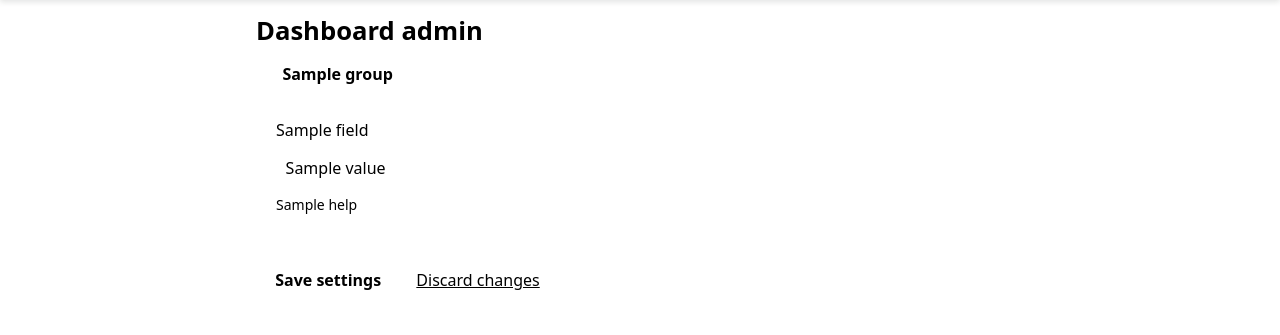
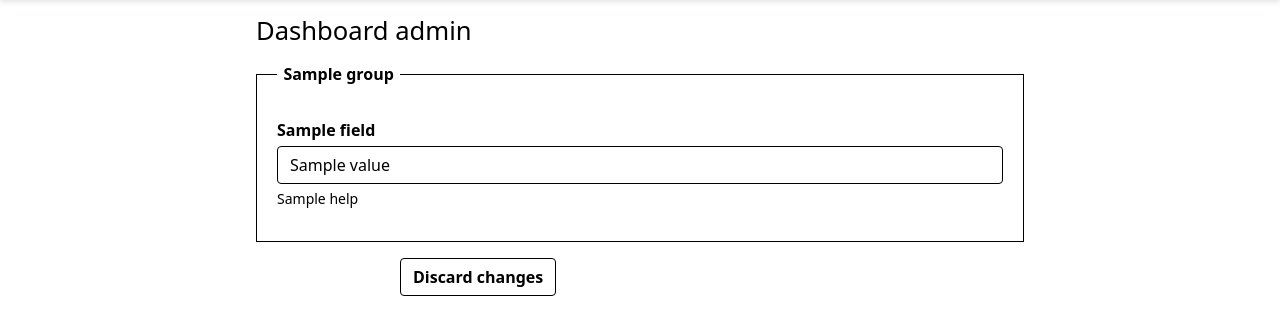
Before and after one commit to corbatrails/webscorer-race-dashboard, a Flask app: template templates/admin.html in a window 1280 px wide. Shown: the part 53-388 px from the top of the page. Run offline with Flask 3, Linux system fonts and the light colour scheme; the template is opened without the code that fills it: most values are stand-ins (such as "Sample title", 1, 10 or a date in 2020); parts of the project's set-up code (start-up, migrations or seed data) failed here and were passed over; some libraries are stand-ins or nearby versions.

Commit message:
feat: apply Woodland Bootstrap to admin pages
Co-authored-by: Copilot App <223556219+Copilot@users.noreply.github.com>

```diff
--- a/admin.py
+++ b/admin.py
@@ -211,7 +211,7 @@ def _build_blueprint():
 
     @bp.context_processor
     def theme_context():
-        return {"color_scheme": current_app.config["dashboard"].get("color_scheme", "dark")}
+        return {"color_scheme": current_app.config["dashboard"].get("color_scheme", "light")}
 
     @bp.after_request
     def security_headers(response):
--- a/static/admin.css
+++ b/static/admin.css
@@ -11,88 +11,209 @@ body {
   font: 16px/1.5 system-ui, -apple-system, "Segoe UI", sans-serif;
 }
 
-h1 { margin: 0 0 1rem; font-size: 1.4rem; }
+h1 {
+  margin: 0 0 1rem;
+  color: var(--text-primary);
+  font-size: 1.4rem;
+}
+
+.admin-header,
+.admin-main {
+  max-width: 48rem;
+  margin-right: auto;
+  margin-left: auto;
+}
 
 .admin-header {
   display: flex;
   align-items: center;
   justify-content: space-between;
   gap: 1rem;
-  max-width: 48rem;
-  margin: 0 auto 1rem;
+  margin-bottom: 1rem;
 }
 
 .admin-header h1 { margin: 0; }
-.header-actions { display: flex; align-items: center; gap: 1rem; flex-wrap: wrap; }
-.header-link { color: var(--accent-primary); font-weight: 600; }
 
 .admin-card {
   max-width: 48rem;
   margin: 0 auto;
   padding: 1.25rem;
+  color: var(--text-body);
   background: var(--bg-card);
-  border: 1px solid var(--border-color);
-  border-radius: 8px;
+  border-color: var(--border-color);
+  box-shadow: none;
 }
 
-.admin-login { max-width: 24rem; margin-top: 10vh; }
-
-label { display: block; margin: 0.75rem 0 0.25rem; color: var(--text-muted); }
-
-input, select {
-  width: 100%;
-  padding: 0.6rem;
-  font: inherit;
-  color: var(--text-body);
-  background: var(--bg-primary);
-  border: 1px solid var(--border-color);
-  border-radius: 6px;
+.admin-login-page {
+  display: flex;
+  min-height: 100vh;
+  align-items: flex-start;
+  justify-content: center;
 }
 
-button {
-  margin-top: 1rem;
-  padding: 0.6rem 1.2rem;
-  font: inherit;
-  font-weight: 600;
-  color: #000;
-  background: var(--accent-primary);
-  border: 0;
-  border-radius: 6px;
-  cursor: pointer;
+.admin-login {
+  width: min(100%, 24rem);
+  margin-top: 10vh;
 }
 
-button.secondary {
-  margin-top: 0;
+.admin-main .admin-card { margin-bottom: 1rem; }
+
+fieldset.admin-card legend {
+  float: none;
+  width: auto;
+  margin: 0;
+  padding: 0 0.4rem;
+  color: var(--accent-primary);
+  font-size: 1rem;
+  font-weight: 700;
+}
+
+.field { margin-bottom: 0.75rem; }
+
+.form-label {
+  margin: 0.75rem 0 0.25rem;
+  color: var(--text-muted);
+  font-weight: 600;
+}
+
+.form-control,
+.form-select {
+  color: var(--text-body);
+  background-color: var(--bg-primary);
+  border-color: var(--border-color);
+  border-radius: 0.25rem;
+}
+
+.form-control:focus,
+.form-select:focus,
+.form-check-input:focus {
+  border-color: var(--accent-primary);
+  box-shadow: 0 0 0 0.2rem color-mix(in srgb, var(--accent-primary) 30%, transparent);
+}
+
+.help.form-text {
+  margin: 0.25rem 0 0;
+  color: var(--text-muted);
+  font-size: 0.875rem;
+}
+
+.field-error.invalid-feedback,
+.form-error,
+.admin-error {
+  color: var(--error-color);
+}
+
+.field-error.invalid-feedback {
+  margin-top: 0.25rem;
+  font-size: 0.875rem;
+}
+
+.has-error .form-control,
+.has-error .form-select {
+  border-color: var(--error-color);
+}
+
+.alert {
+  border-color: var(--border-color);
+}
+
+.alert-danger {
+  color: var(--error-color);
+  background: var(--bg-card);
+}
+
+.alert-success {
+  color: var(--success-color);
+  background: var(--bg-card);
+}
+
+label.check.form-check {
+  display: flex;
+  align-items: center;
+  gap: 0.6rem;
+  min-height: 1.5rem;
+  margin: 0.75rem 0 0.25rem;
+  padding-left: 0;
+  color: var(--text-body);
+}
+
+label.check .form-check-input {
+  flex: none;
+  width: 1.2rem;
+  height: 1.2rem;
+  margin: 0;
+  background-color: var(--bg-primary);
+  border-color: var(--border-color);
+}
+
+label.check .form-check-input:checked {
+  background-color: var(--accent-primary);
+  border-color: var(--accent-primary);
+}
+
+.race-picker { margin-top: 0.5rem; }
+
+.race-picker-row {
+  display: flex;
+  gap: 0.5rem;
+}
+
+.race-picker-row select {
+  flex: 1;
+  min-width: 0;
+}
+
+.actions {
+  display: flex;
+  align-items: center;
+  flex-wrap: wrap;
+  gap: 0.75rem;
+  margin-bottom: 2rem;
+}
+
+.btn {
+  border-radius: 0.25rem;
+  font-weight: 600;
+}
+
+.btn-primary {
+  color: #fff;
+  background: var(--accent-primary);
+  border-color: var(--accent-primary);
+}
+
+[data-theme="dark"] .btn-primary {
+  color: #171D18;
+}
+
+.btn-primary:hover,
+.btn-primary:focus-visible {
+  color: #fff;
+  background: var(--text-primary);
+  border-color: var(--text-primary);
+}
+
+[data-theme="dark"] .btn-primary:hover,
+[data-theme="dark"] .btn-primary:focus-visible {
+  color: #171D18;
+}
+
+.btn-outline-secondary,
+.secondary-link {
   color: var(--text-body);
   background: transparent;
-  border: 1px solid var(--border-color);
+  border-color: var(--border-color);
 }
 
-.admin-error { color: var(--error-color); }
+.btn-outline-secondary:hover,
+.btn-outline-secondary:focus-visible {
+  color: var(--text-primary);
+  background: var(--bg-track);
+  border-color: var(--border-color);
+}
 
-.admin-main { max-width: 48rem; margin: 0 auto; }
-.admin-main .admin-card { margin: 0 0 1rem; }
-fieldset.admin-card legend { padding: 0 0.4rem; font-weight: 600; color: var(--accent-primary); }
-.field { margin-bottom: 0.5rem; }
-.help { margin: 0.25rem 0 0; font-size: 0.875rem; color: var(--text-muted); }
-.field-error, .form-error { color: var(--error-color); }
-.field-error { margin: 0.25rem 0 0; font-size: 0.875rem; }
-.has-error input, .has-error select { border-color: var(--error-color); }
-.form-error, .notice {
-  padding: 0.75rem 1rem;
-  border: 1px solid currentColor;
-  border-radius: 6px;
-}
-.notice { color: var(--success-color); }
-label.check { display: flex; align-items: center; gap: 0.6rem; color: var(--text-body); }
-label.check input { width: 1.2rem; height: 1.2rem; margin: 0; }
-.race-picker { margin-top: 0.5rem; }
-.race-picker-row { display: flex; gap: 0.5rem; }
-.race-picker-row select { flex: 1; min-width: 0; }
-.actions { display: flex; align-items: center; gap: 1rem; flex-wrap: wrap; margin-bottom: 2rem; }
-.actions button { margin-top: 0; }
-.secondary-link { color: var(--text-muted); }
 @media (max-width: 30rem) {
   body { padding: 0.5rem; }
   .race-picker-row { flex-direction: column; }
+  .admin-login { margin-top: 5vh; }
 }
--- a/templates/admin.html
+++ b/templates/admin.html
@@ -4,56 +4,57 @@
     <meta charset="UTF-8">
     <meta name="viewport" content="width=device-width, initial-scale=1.0">
     <title>Dashboard admin</title>
+    <link rel="stylesheet" href="/static/vendor/bootstrap.min.css">
     <link rel="stylesheet" href="{{ url_for('static', filename='theme.css') }}">
     <link rel="stylesheet" href="{{ url_for('static', filename='operator.css') }}">
     <link rel="stylesheet" href="{{ url_for('static', filename='admin.css') }}">
     <script src="{{ url_for('static', filename='admin.js') }}" defer></script>
 </head>
-<body class="operator-page operator-page--admin" data-theme="{{ color_scheme }}">
+<body class="operator-page operator-page--admin" data-theme="{{ color_scheme }}" data-bs-theme="{{ color_scheme }}">
     {% include "operator_nav.html" %}
     <header class="admin-header operator-page-header">
         <h1>Dashboard admin</h1>
     </header>
     <main class="admin-main">
-        {% if notice %}<p class="notice operator-status operator-status--success" role="status">{{ notice }}</p>{% endif %}
-        {% if form_error %}<p class="form-error operator-status operator-status--error" role="alert">{{ form_error }}</p>{% endif %}
+        {% if notice %}<p class="notice operator-status operator-status--success alert alert-success rounded-0" role="status">{{ notice }}</p>{% endif %}
+        {% if form_error %}<p class="form-error operator-status operator-status--error alert alert-danger rounded-0" role="alert">{{ form_error }}</p>{% endif %}
         <form method="post" action="{{ url_for('admin.save') }}" class="settings-form" novalidate>
             <input type="hidden" name="csrf_token" value="{{ csrf_token }}">
             <input type="hidden" name="revision" value="{{ revision }}">
             {% for group in groups %}
-            <fieldset class="admin-card">
+            <fieldset class="admin-card card rounded-0">
                 <legend>{{ group.title }}</legend>
                 {% for f in group.fields %}
                 <div class="field field-{{ f.kind }}{% if f.error %} has-error{% endif %}">
                     {% if f.kind == "bool" %}
-                    <label class="check">
-                        <input type="checkbox" id="field-{{ f.key }}" name="{{ f.key }}" value="true" data-saved-value="{{ 'true' if f.saved_value else 'false' }}"{% if f.value %} checked{% endif %}>
-                        {{ f.label }}
+                    <label class="check form-check">
+                        <input class="form-check-input" type="checkbox" id="field-{{ f.key }}" name="{{ f.key }}" value="true" data-saved-value="{{ 'true' if f.saved_value else 'false' }}"{% if f.value %} checked{% endif %}>
+                        <span class="form-check-label">{{ f.label }}</span>
                     </label>
                     {% else %}
-                    <label for="field-{{ f.key }}">{{ f.label }}</label>
+                    <label class="form-label" for="field-{{ f.key }}">{{ f.label }}</label>
                     {% if f.kind == "choice" %}
-                    <select id="field-{{ f.key }}" name="{{ f.key }}" data-saved-value="{{ f.saved_value }}">
+                    <select class="form-select" id="field-{{ f.key }}" name="{{ f.key }}" data-saved-value="{{ f.saved_value }}">
                         {% for choice in f.choices %}
                         <option value="{{ choice }}"{% if choice == f.value %} selected{% endif %}>{{ choice }}</option>
                         {% endfor %}
                     </select>
                     {% elif f.kind == "int" %}
-                    <input type="number" id="field-{{ f.key }}" name="{{ f.key }}" value="{{ f.value }}" data-saved-value="{{ f.saved_value }}"{% if f.minimum is not none %} min="{{ f.minimum }}"{% endif %} step="1">
+                    <input class="form-control" type="number" id="field-{{ f.key }}" name="{{ f.key }}" value="{{ f.value }}" data-saved-value="{{ f.saved_value }}"{% if f.minimum is not none %} min="{{ f.minimum }}"{% endif %} step="1">
                     {% else %}
-                    <input type="text" id="field-{{ f.key }}" name="{{ f.key }}" value="{{ f.value }}" data-saved-value="{{ f.saved_value }}" autocomplete="off">
+                    <input class="form-control" type="text" id="field-{{ f.key }}" name="{{ f.key }}" value="{{ f.value }}" data-saved-value="{{ f.saved_value }}" autocomplete="off">
                     {% endif %}
                     {% endif %}
-                    {% if f.help %}<p class="help">{{ f.help }}</p>{% endif %}
-                    {% if f.error %}<p class="field-error">{{ f.error }}</p>{% endif %}
+                    {% if f.help %}<p class="help form-text">{{ f.help }}</p>{% endif %}
+                    {% if f.error %}<p class="field-error invalid-feedback d-block">{{ f.error }}</p>{% endif %}
                     {% if f.key == "race_id" %}
                     <div class="race-picker" id="race-picker" hidden>
-                        <label for="race-list">Pick from your WebScorer races</label>
+                        <label class="form-label" for="race-list">Pick from your WebScorer races</label>
                         <div class="race-picker-row">
-                            <select id="race-list"><option value="">Loading races...</option></select>
-                            <button type="button" class="secondary" id="race-reload">Reload list</button>
+                            <select class="form-select" id="race-list"><option value="">Loading races...</option></select>
+                            <button type="button" class="secondary btn btn-outline-secondary" id="race-reload">Reload list</button>
                         </div>
-                        <p class="help" id="race-status" role="status"></p>
+                        <p class="help form-text" id="race-status" role="status"></p>
                     </div>
                     {% endif %}
                 </div>
@@ -61,8 +62,8 @@
             </fieldset>
             {% endfor %}
             <div class="actions">
-                <button type="submit">Save settings</button>
-                <a class="secondary-link" href="{{ url_for('admin.settings') }}" data-discard-changes>Discard changes</a>
+                <button class="btn btn-primary" type="submit">Save settings</button>
+                <a class="secondary-link btn btn-outline-secondary" href="{{ url_for('admin.settings') }}" data-discard-changes>Discard changes</a>
             </div>
         </form>
     </main>
```
Also changed, not shown: templates/admin_login.html (+7 -6 lines), tests/test_admin.py (+21 -5 lines).
